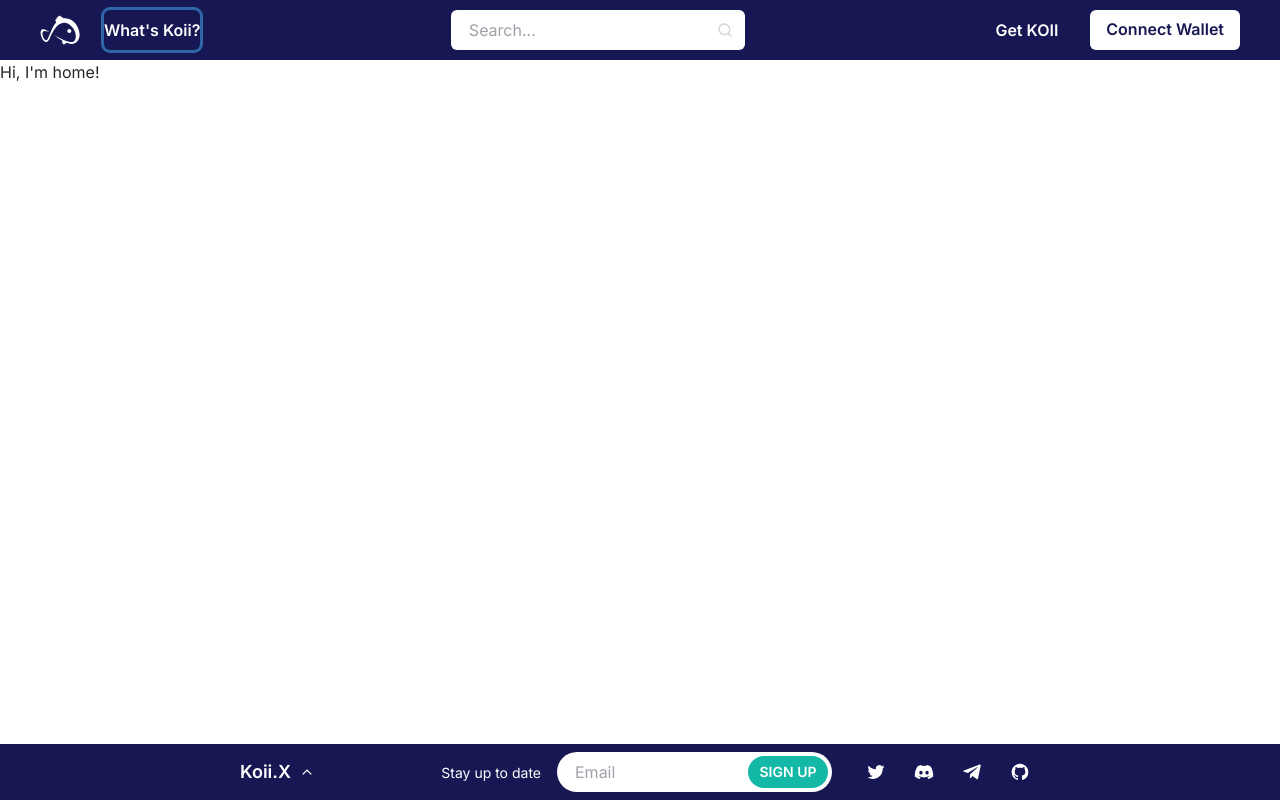
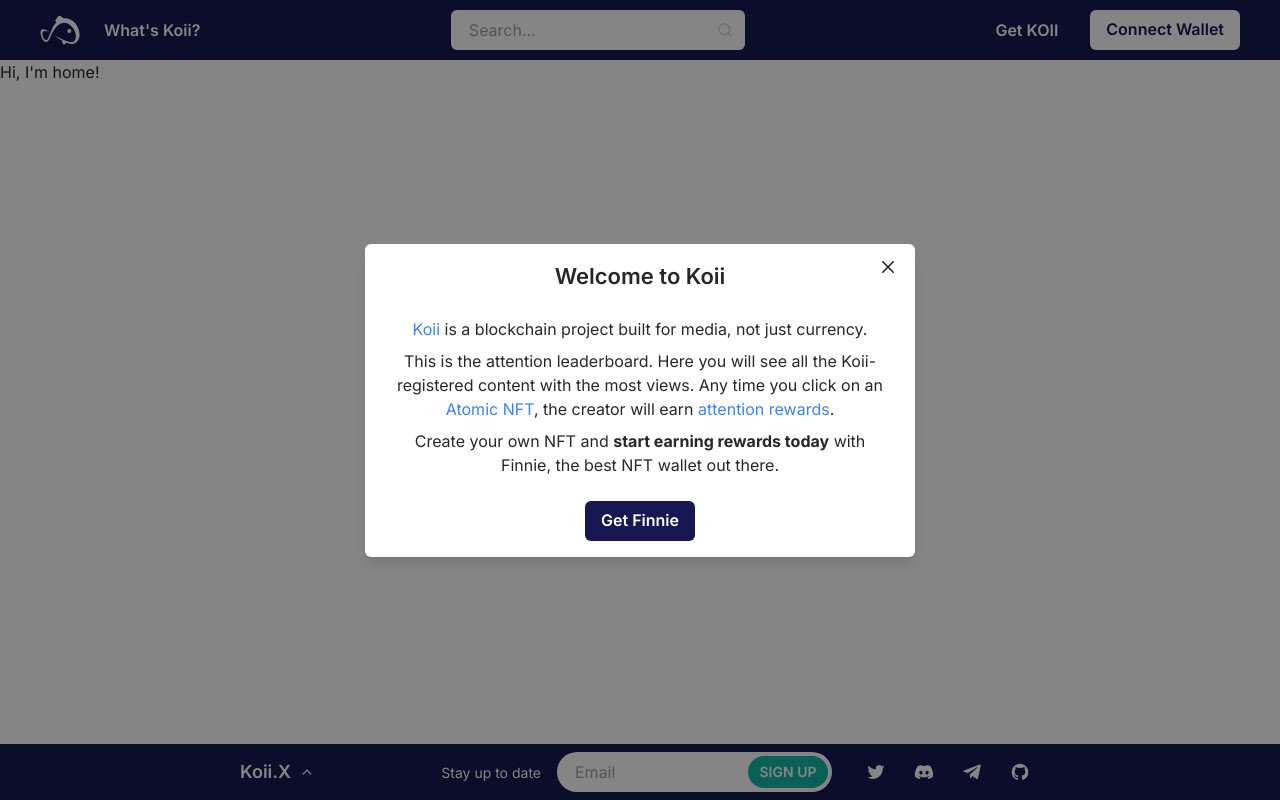
Before and after one commit to yousef-zeiad/koii.X, a React (Create React App) app: page / in a window 1280 px wide. Both pictures are taken after a click on the button "What's Koii?". Built offline with nearby package versions, Linux system fonts and the light colour scheme.

Commit message:
Modals structure + WelcomeToKoii modal as an example

```diff
--- a/src/components/common/Nav/index.tsx
+++ b/src/components/common/Nav/index.tsx
@@ -1,7 +1,11 @@
 import React from 'react';
 import { Link } from 'react-router-dom';
 // chakra
-import { Flex, Box, IconButton, Button, InputGroup, InputRightElement, Input, useMediaQuery } from '@chakra-ui/react';
+import { Flex, Box, IconButton, Button, InputGroup, InputRightElement, Input, useMediaQuery, useDisclosure } from '@chakra-ui/react';
+
+// ui
+import { WelcomeToKoii } from 'components/modals';
+
 // icons
 import { WhiteLogo } from 'assets/icons';
 import { RiSearchLine } from 'react-icons/ri';
@@ -32,7 +36,12 @@
   // useMedia
   const [isOnMobile] = useMediaQuery('(max-width: 48em)');
 
+  // Modals
+  const { isOpen, onOpen, onClose } = useDisclosure();
+
   return (
+    <>
+      <WelcomeToKoii isOpen={isOpen} onClose={onClose} />
       <Flex as="nav" w="100%" h="60px" px={[4, 10]} justify="space-between" alignItems="center" borderBottomWidth="1px" bg="brand.500" color="white" border="none" ref={menuRef}>
         <Link to="/">
           <WhiteLogo boxSize="40px" mr="6" />
@@ -68,7 +77,7 @@
           borderBottomWidth={{ base: '4px', md: '0px' }}
           borderColor="brand.200"
         >
-        <Button colorScheme="white" variant="link">
+          <Button colorScheme="white" variant="link" onClick={onOpen}>
             What's Koii?
           </Button>
 
@@ -96,6 +105,7 @@
           </Button>
         </Flex>
       </Flex>
+    </>
   );
 }
 
--- a/src/components/layouts/ThemeLayout/chakraTheme.ts
+++ b/src/components/layouts/ThemeLayout/chakraTheme.ts
@@ -89,6 +89,7 @@
 
   // Components
   components: {
+    // Form
     Input: {
       defaultProps: {
         variant: 'filled',
@@ -104,6 +105,23 @@
           }
         }
       }
+    },
+    // Modals
+    Modal: {
+      baseStyle: {
+        header: {
+          textAlign: 'center',
+          fontSize: '22px'
+        },
+        footer: {
+          justifyContent: 'center'
+        },
+        closeButton: {
+          borderRadius: 'full',
+          boxSize: '30px',
+          _focus: {}
+        }
+      }
     }
   }
 });
--- /dev/null
+++ b/src/components/modals/WelcomeToKoii.tsx
@@ -0,0 +1,56 @@
+import React from 'react';
+import { Stack, Modal, Text, ModalOverlay, ModalContent, ModalBody, ModalHeader, ModalCloseButton, ModalFooter, Button, Link } from '@chakra-ui/react';
+
+interface WelcomeToKoiiProps {
+  isOpen: boolean;
+  onClose: () => void;
+}
+
+export function WelcomeToKoii(props: WelcomeToKoiiProps) {
+  const { isOpen, onClose } = props;
+
+  return (
+    <Modal isOpen={isOpen} onClose={onClose} isCentered motionPreset="slideInBottom">
+      <ModalOverlay />
+      <ModalContent maxW="550px">
+        <ModalHeader>Welcome to Koii</ModalHeader>
+        <ModalCloseButton />
+        <ModalBody
+          sx={{
+            '& a': {
+              color: 'blue.500'
+            }
+          }}
+        >
+          <Stack w="100%" align="center" textAlign="center">
+            <Text>
+              <Link href="http://koii.network/" isExternal>
+                Koii
+              </Link>{' '}
+              is a blockchain project built for media, not just currency.
+            </Text>
+            <Text>
+              This is the attention leaderboard. Here you will see all the Koii-registered content with the most views. Any time you click on an{' '}
+              <Link href="http://atomicnft.com/" isExternal>
+                Atomic NFT
+              </Link>
+              , the creator will earn{' '}
+              <Link href="https://blog.koii.network/Yield-Farming-for-NFTs/" isExternal>
+                attention rewards
+              </Link>
+              .
+            </Text>
+            <Text>
+              Create your own NFT and <strong>start earning rewards today</strong> with Finnie, the best NFT wallet out there.
+            </Text>
+          </Stack>
+        </ModalBody>
+        <ModalFooter>
+          <Button as={Link} href="https://chrome.google.com/webstore/detail/finnie/cjmkndjhnagcfbpiemnkdpomccnjblmj" isExternal colorScheme="brand" onClick={onClose}>
+            Get Finnie
+          </Button>
+        </ModalFooter>
+      </ModalContent>
+    </Modal>
+  );
+}
--- /dev/null
+++ b/src/components/modals/index.ts
@@ -0,0 +1 @@
+export { WelcomeToKoii } from './WelcomeToKoii';
```
Lines whose indentation alone changed are shown as unchanged.
